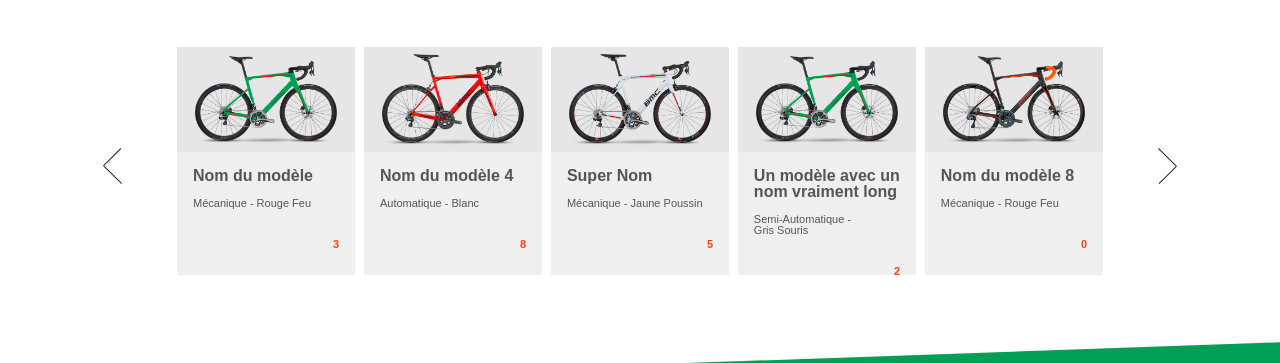
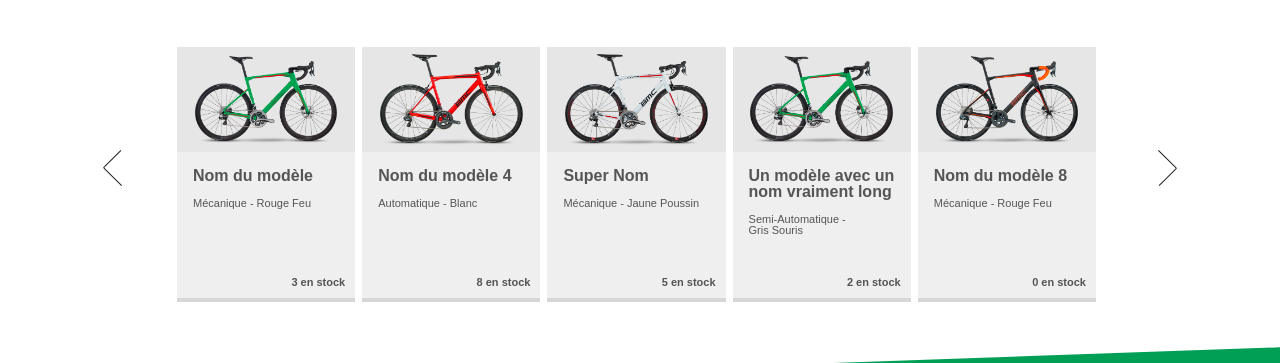
Before and after one commit to sowakillian/BDDI1-Js-CyclingStore, a website built with webpack: page src/index.html in a window 1280 px wide. Shown: the part 585-948 px from the top of the page. Built offline with nearby package versions, Linux system fonts and the light colour scheme.

Commit message:
Code useless deleted

```diff
--- a/src/assets/styles/components/home/all-products/all-products.scss
+++ b/src/assets/styles/components/home/all-products/all-products.scss
@@ -86,7 +86,7 @@
   }
 
   &-list {
-    height: 228px;
+    height: 255px;
     overflow: hidden;
     transition: all 0.2s ease;
 
@@ -116,6 +116,16 @@
   }
 
   @include mq-to-576 {
+
+    &-header {
+      &-options {
+        flex-direction: column;
+
+        &__label {
+          margin-bottom: 20px;
+        }
+      }
+    }
     .product-item {
       width: 100%;
     }
--- a/src/assets/styles/components/home/best-seller/best-seller.scss
+++ b/src/assets/styles/components/home/best-seller/best-seller.scss
@@ -38,6 +38,19 @@
       display: flex;
       justify-content: center;
       align-items: center;
+
+    }
+
+    .product-slider__wrapper {
+      justify-content: flex-start;
+    }
+
+    .product-item {
+      margin-right: 7px;
+
+      &:last-of-type {
+        margin-right: 0;
+      }
     }
 
     &-wrapper {
@@ -46,7 +59,7 @@
       justify-content: flex-start;
       overflow: hidden;
       position: relative;
-      height: 228px;
+      height: 255px;
     }
   }
 }
--- a/src/assets/styles/components/home/best-seller/product-item.scss
+++ b/src/assets/styles/components/home/best-seller/product-item.scss
@@ -3,6 +3,8 @@
   width: calc(20% - (28px / 4));
   border-bottom: 4px solid #d6d6d6;
   overflow: hidden;
+  min-height: 255px;
+  position: relative;
 
   &:hover {
     cursor: pointer;
@@ -54,6 +56,9 @@
     display: flex;
     justify-content: flex-end;
     margin-top: 30px;
+    position: absolute;
+    bottom: 10px;
+    right: 10px;
   }
 
   @include mq-to-576 {
--- a/src/scripts/components/home/all-products/AllProductsItem.js
+++ b/src/scripts/components/home/all-products/AllProductsItem.js
@@ -42,7 +42,7 @@ class AllProductsItem {
 
     fill(){
         this.title.textContent = this.model.title;
-        this.stock.textContent = this.model.stock;
+        this.stock.textContent = this.model.stock + " en stock";
         this.photo.src = this.model.images.big;
         this.engine.textContent = this.model.specs.engine;
         this.color.textContent = this.model.specs.color;
--- a/src/scripts/components/home/best-seller/BestSellerItem.js
+++ b/src/scripts/components/home/best-seller/BestSellerItem.js
@@ -42,7 +42,7 @@ class MainProductItem {
 
     fill(){
         this.title.textContent = this.model.title;
-        this.stock.textContent = this.model.stock;
+        this.stock.textContent = this.model.stock + " en stock";
         this.photo.src = this.model.images.big;
         this.engine.textContent = this.model.specs.engine;
         this.color.textContent = this.model.specs.color;
--- a/src/scripts/components/home/best-seller/BestSellerSlider.js
+++ b/src/scripts/components/home/best-seller/BestSellerSlider.js
@@ -29,40 +29,35 @@ const BestSellerSlider = {
               <div class="product-slider__wrapper">
 
               ${ slideItem[0] ?`
-                    <article class="product-item product-item_soldout">
+                    <article class="product-item">
                         ${slideItem[0].innerHTML}
                     </article>`
                 : ''}
 
               ${ slideItem[1] ?`
-                    <article class="product-item product-item_soldout">
+                    <article class="product-item">
                         ${slideItem[1].innerHTML}
                     </article>`
                 : ''}
 
                 ${ slideItem[2] ?`
-                    <article class="product-item product-item_soldout">
+                    <article class="product-item">
                         ${slideItem[2].innerHTML}
                     </article>`
                 : ''}
 
                 ${ slideItem[3] ?`
-                    <article class="product-item product-item_soldout">
+                    <article class="product-item">
                         ${slideItem[3].innerHTML}
                     </article>`
                 : ''}
 
 
                 ${ slideItem[4] ?`
-                    <article class="product-item product-item_soldout">
+                    <article class="product-item">
                         ${slideItem[4].innerHTML}
                     </article>`
                 : ''}
-
-
-
-
-
               </div>
             </div>
         `);
```
